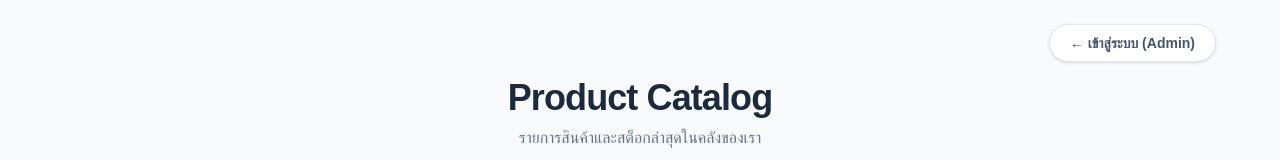
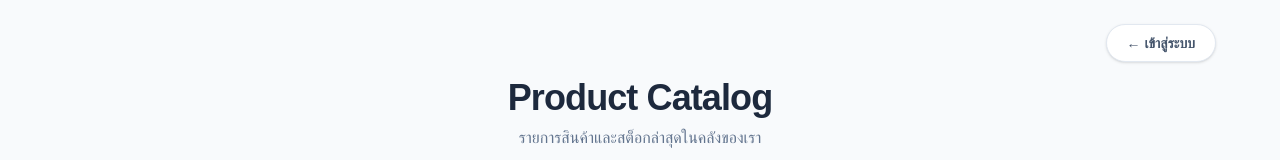
Before and after one commit to singtokabir25-png/csw-inventory-system, a Next.js app: page /products in a window 1280 px wide. Shown: the top 160 px of the page. Built offline with nearby package versions, Linux system fonts and the light colour scheme; no server answers; the database is empty.

Commit message:
Add product showcase page for visitors

```diff
--- a/src/app/products/page.tsx
+++ b/src/app/products/page.tsx
@@ -20,7 +20,7 @@ export default async function PublicShowcase() {
           href="/login"
           className="px-5 py-2 bg-white text-slate-600 rounded-full text-sm font-bold shadow-sm border border-slate-200 hover:bg-slate-50 transition-colors flex items-center gap-2"
         >
-          ← เข้าสู่ระบบ (Admin)
+          ← เข้าสู่ระบบ
         </Link>
       </div>
 
```
